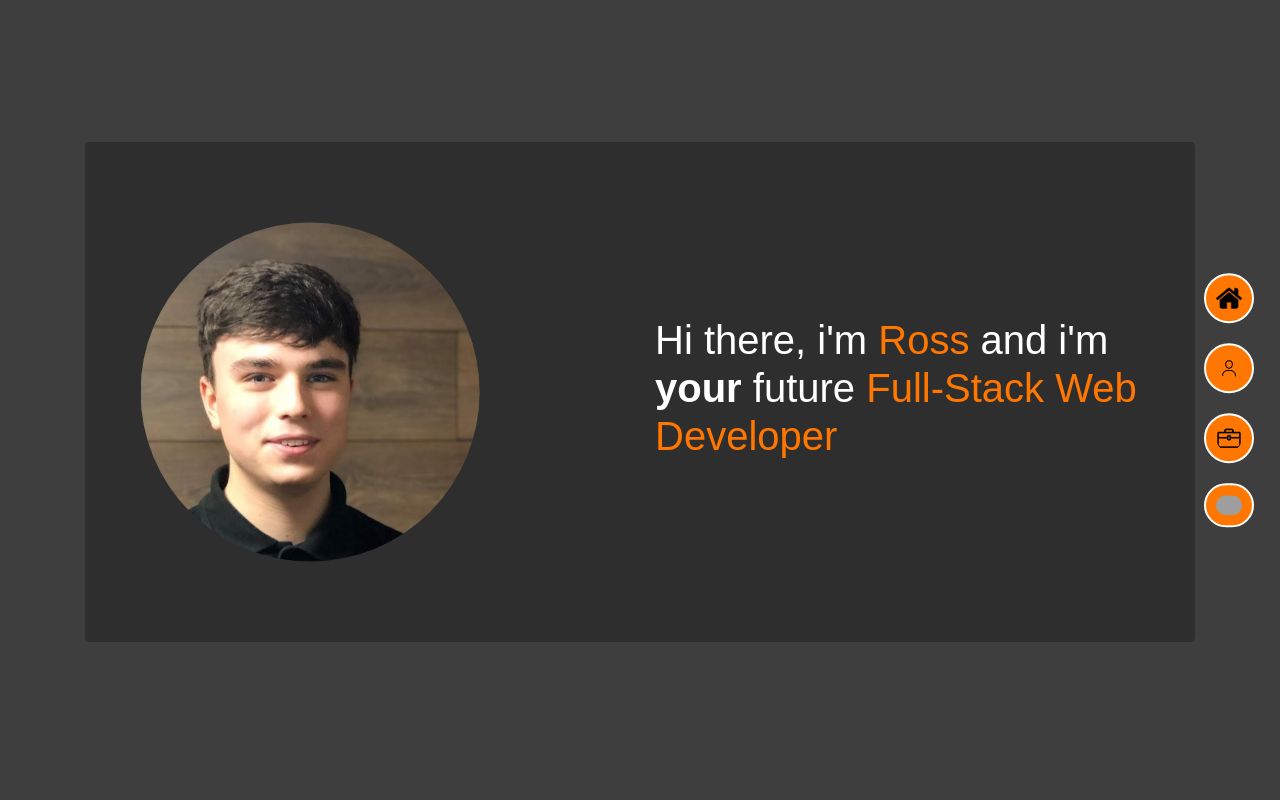
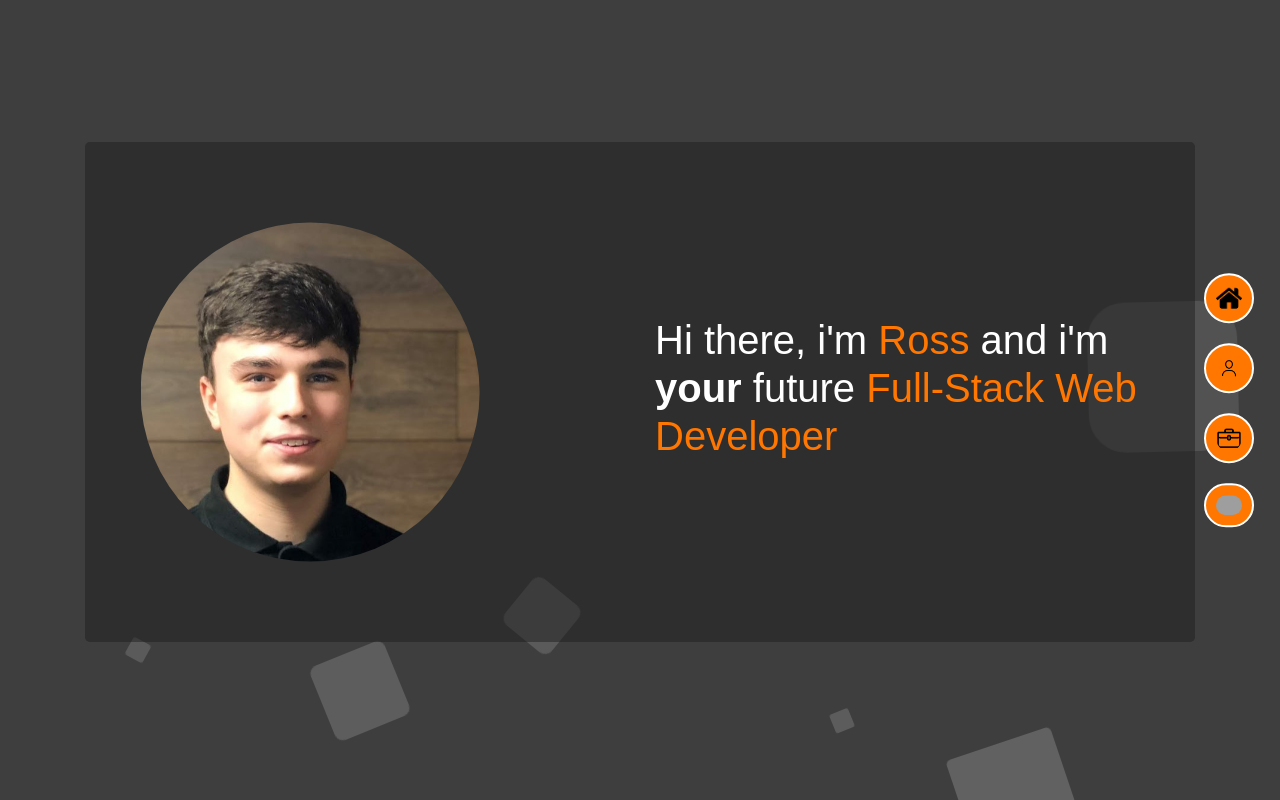
Before and after one commit to RossNE99/React-Showcase, a React (Vite) app: page / in a window 1280 px wide. Built offline with nearby package versions, Linux system fonts and the light colour scheme; grey boxes are pictures that could not be loaded.

Commit message:
Added a cool css background

```diff
--- /dev/null
+++ b/src/components/Background.css
@@ -0,0 +1,125 @@
+
+body{
+    background:  #3E3E3E;
+    background: -webkit-linear-gradient(to left, #595959, #303030);
+    width: 100%;
+    height:100vh;
+
+
+}
+
+.circles{
+    position: fixed;
+    top: 0;
+    left: 0;
+    width: 100%;
+    height: 100%;
+    overflow: hidden;
+    z-index: -50;
+}
+
+.circles li{
+    position: absolute;
+    display: block;
+    list-style: none;
+    width: 20px;
+    height: 20px;
+    background: rgba(255, 255, 255, 0.2);
+    animation: animate 25s linear infinite;
+    bottom: -150px;
+
+}
+
+.circles li:nth-child(1){
+    left: 25%;
+    width: 80px;
+    height: 80px;
+    animation-delay: 0s;
+}
+
+
+.circles li:nth-child(2){
+    left: 10%;
+    width: 20px;
+    height: 20px;
+    animation-delay: 2s;
+    animation-duration: 12s;
+}
+
+.circles li:nth-child(3){
+    left: 70%;
+    width: 20px;
+    height: 20px;
+    animation-delay: 4s;
+}
+
+.circles li:nth-child(4){
+    left: 40%;
+    width: 60px;
+    height: 60px;
+    animation-delay: 0s;
+    animation-duration: 18s;
+}
+
+.circles li:nth-child(5){
+    left: 65%;
+    width: 20px;
+    height: 20px;
+    animation-delay: 0s;
+}
+
+.circles li:nth-child(6){
+    left: 75%;
+    width: 110px;
+    height: 110px;
+    animation-delay: 3s;
+}
+
+.circles li:nth-child(7){
+    left: 35%;
+    width: 150px;
+    height: 150px;
+    animation-delay: 7s;
+}
+
+.circles li:nth-child(8){
+    left: 50%;
+    width: 25px;
+    height: 25px;
+    animation-delay: 15s;
+    animation-duration: 45s;
+}
+
+.circles li:nth-child(9){
+    left: 20%;
+    width: 15px;
+    height: 15px;
+    animation-delay: 2s;
+    animation-duration: 35s;
+}
+
+.circles li:nth-child(10){
+    left: 85%;
+    width: 150px;
+    height: 150px;
+    animation-delay: 0s;
+    animation-duration: 11s;
+}
+
+
+
+@keyframes animate {
+
+    0%{
+        transform: translateY(0) rotate(0deg);
+        opacity: 1;
+        border-radius: 0;
+    }
+
+    100%{
+        transform: translateY(-1000px) rotate(720deg);
+        opacity: 0;
+        border-radius: 50%;
+    }
+
+}
--- /dev/null
+++ b/src/components/Background.tsx
@@ -0,0 +1,21 @@
+import React from 'react'
+import "./Background.css"
+
+function Background() {
+  return (
+    <ul className="circles">
+            <li></li>
+            <li></li>
+            <li></li>
+            <li></li>
+            <li></li>
+            <li></li>
+            <li></li>
+            <li></li>
+            <li></li>
+            <li></li>
+    </ul>
+  )
+}
+
+export default Background
--- a/src/components/PortfolioContainer.jsx
+++ b/src/components/PortfolioContainer.jsx
@@ -6,6 +6,7 @@ import MyWork from './pages/MyWork/MyWork';
 import Contact from './pages/Contact';
 import { Route, Routes } from "react-router-dom"
 import PorjectPage from './pages/MyWork/PorjectPage';
+import Background from './Background';
 
 
 function PortfolioContainer() {
@@ -20,6 +21,7 @@ function PortfolioContainer() {
         <Route path="/Contact" element={<Contact />} />
         <Route path="/MyWork/:title" element={<PorjectPage />} />
       </Routes>
+      <Background/>
     </div>
   );
 }
--- a/src/components/pages/MyWork/PorjectPage.jsx
+++ b/src/components/pages/MyWork/PorjectPage.jsx
@@ -15,13 +15,13 @@ function PorjectPage() {
     <div className="container">
       <div className="row width100">
         <div className="col-md-7 col-sm-12 height100">
-          <div className='left-section shadow-lg p-2 rounded-lg'>
+          <div className='left-section shadow-lg p-2 rounded-lg my-3'>
             <div className='mb-2'>
               <h1 className='m-2'>{project.title}</h1>
               <a href={project.repoLink} className='btn btn-primary m-2'>View Repo</a>
               {project.deployedLink && <a href={project.deployedLink} className='btn btn-primary m-2'>Visit Site</a>}
             </div>
-            <div className="p-3 rounded-lg mr-md-1 h-100">
+            <div className="p-3 rounded-lg h-100">
               <h2>Description</h2>
               <p>{project.description}</p>
               <h2>Credits</h2>
@@ -34,7 +34,7 @@ function PorjectPage() {
           </div>
         </div>
         <div className='col-md-5 col-sm-12 height100'>
-          <div className=" right-section shadow-lg rounded-lg p-2">
+          <div className=" right-section shadow-lg rounded-lg p-2 my-3">
               <h2 className='m-2'>Features</h2>
                 <ul className='pl-1'>
                   {project.features.map((feature, i) => (
```
